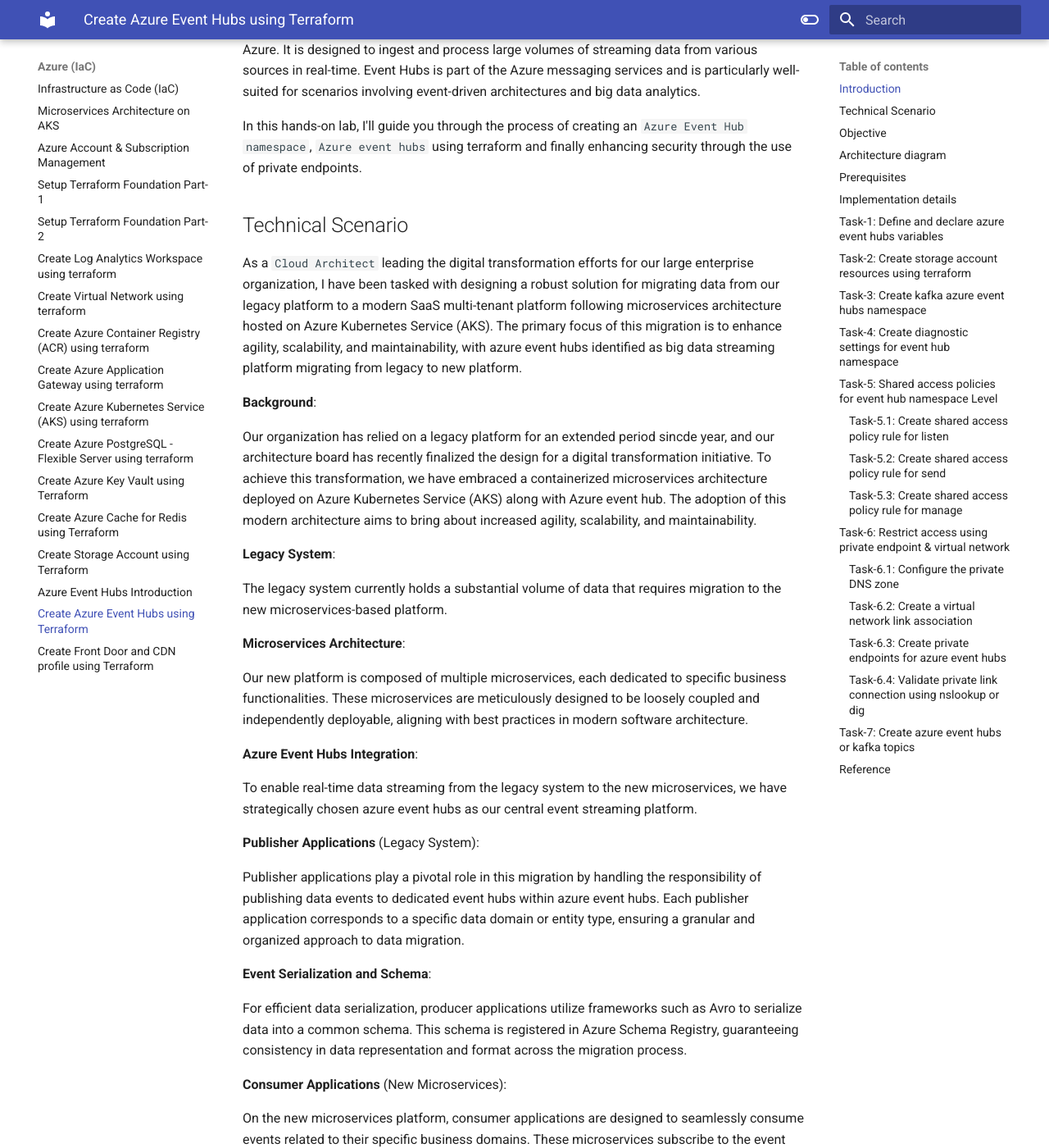
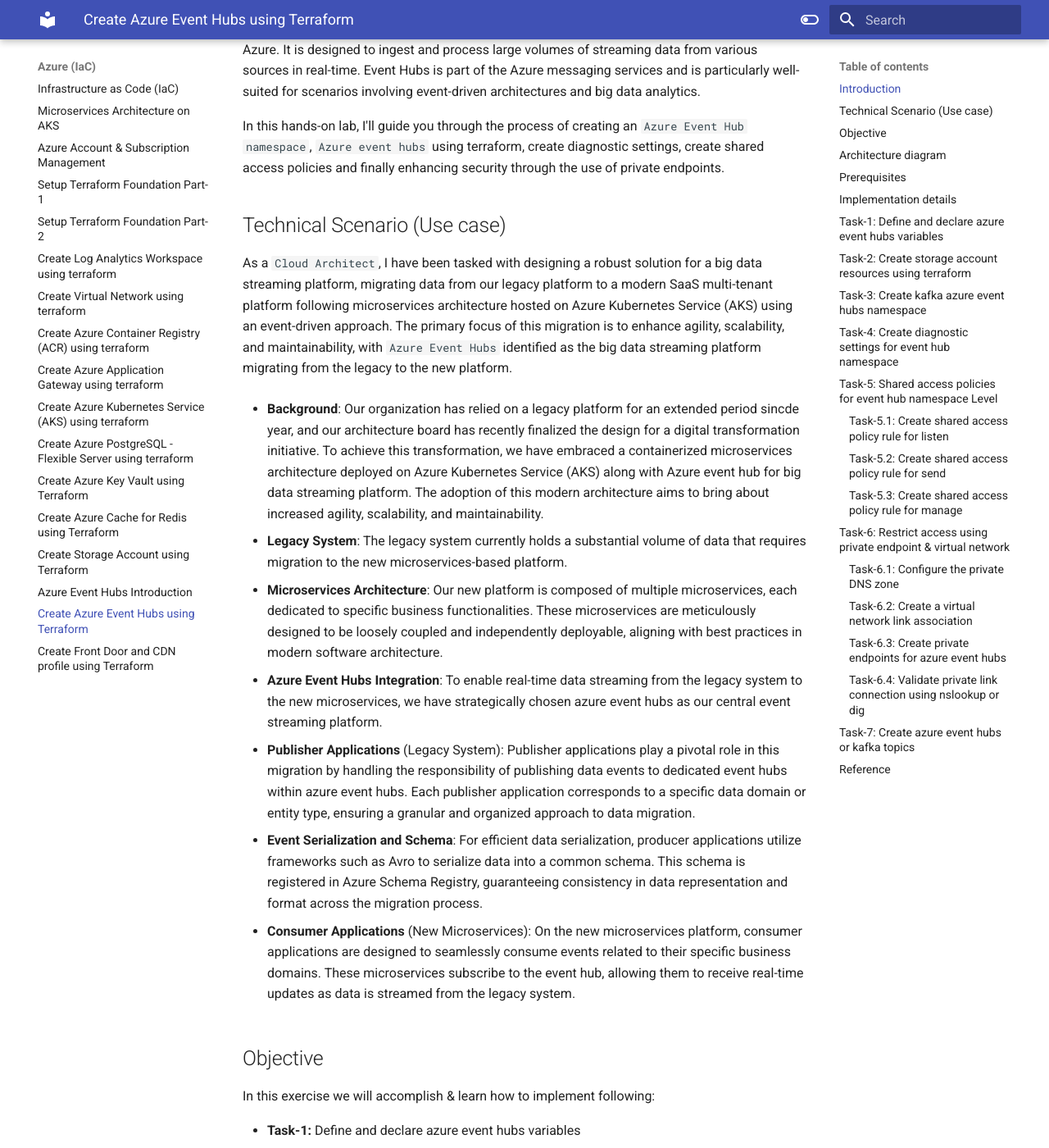
Before and after one commit to akeesari/micros-k8s, an MkDocs documentation site: the page built from docs/azure/16-event-hubs-part-2.md, in a window 1280 px wide and 1400 px high, scrolled down 298 px. Shown: the whole window at 82% size. Built offline with MkDocs 1.6.1 and Material for MkDocs 9.7.7, drawn with Linux system fonts in a browser that asks for light colours; some of the changed text lies outside the part shown.

Commit message:
Create Azure Event Hubs for Apache Kafka using Terraform Part-2

````diff
--- a/docs/azure/16-event-hubs-part-2.md
+++ b/docs/azure/16-event-hubs-part-2.md
@@ -4,40 +4,26 @@
 
 Azure Event Hubs is a cloud-based, scalable data streaming platform provided by Microsoft Azure. It is designed to ingest and process large volumes of streaming data from various sources in real-time. Event Hubs is part of the Azure messaging services and is particularly well-suited for scenarios involving event-driven architectures and big data analytics.
 
-In this hands-on lab, I'll guide you through the process of creating an `Azure Event Hub namespace`, `Azure event hubs` using terraform and finally enhancing security through the use of private endpoints.
+In this hands-on lab, I'll guide you through the process of creating an `Azure Event Hub namespace`, `Azure event hubs` using terraform, create diagnostic settings, create shared access policies and finally enhancing security through the use of private endpoints.
 
-## Technical Scenario
+## Technical Scenario (Use case)
 
-As a `Cloud Architect` leading the digital transformation efforts for our large enterprise organization, I have been tasked with designing a robust solution for migrating data from our legacy platform to a modern SaaS multi-tenant platform following microservices architecture hosted on Azure Kubernetes Service (AKS). The primary focus of this migration is to enhance agility, scalability, and maintainability, with azure event hubs identified as big data streaming platform migrating from legacy to new platform.
+As a `Cloud Architect`, I have been tasked with designing a robust solution for a big data streaming platform, migrating data from our legacy platform to a modern SaaS multi-tenant platform following microservices architecture hosted on Azure Kubernetes Service (AKS) using an event-driven approach. The primary focus of this migration is to enhance agility, scalability, and maintainability, with `Azure Event Hubs` identified as the big data streaming platform migrating from the legacy to the new platform.
 
 
-**Background**:
+- **Background**: Our organization has relied on a legacy platform for an extended period sincde year, and our architecture board has recently finalized the design for a digital transformation initiative. To achieve this transformation, we have embraced a containerized microservices architecture deployed on Azure Kubernetes Service (AKS) along with Azure event hub for big data streaming platform. The adoption of this modern architecture aims to bring about increased agility, scalability, and maintainability.
 
-Our organization has relied on a legacy platform for an extended period sincde year, and our architecture board has recently finalized the design for a digital transformation initiative. To achieve this transformation, we have embraced a containerized microservices architecture deployed on Azure Kubernetes Service (AKS) along with Azure event hub. The adoption of this modern architecture aims to bring about increased agility, scalability, and maintainability.
+- **Legacy System**: The legacy system currently holds a substantial volume of data that requires migration to the new microservices-based platform.
 
-**Legacy System**:
+- **Microservices Architecture**: Our new platform is composed of multiple microservices, each dedicated to specific business functionalities. These microservices are meticulously designed to be loosely coupled and independently deployable, aligning with best practices in modern software architecture.
 
-The legacy system currently holds a substantial volume of data that requires migration to the new microservices-based platform.
+- **Azure Event Hubs Integration**: To enable real-time data streaming from the legacy system to the new microservices, we have strategically chosen azure event hubs as our central event streaming platform.
 
-**Microservices Architecture**:
+- **Publisher Applications** (Legacy System): Publisher applications play a pivotal role in this migration by handling the responsibility of publishing data events to dedicated event hubs within azure event hubs. Each publisher application corresponds to a specific data domain or entity type, ensuring a granular and organized approach to data migration.
 
-Our new platform is composed of multiple microservices, each dedicated to specific business functionalities. These microservices are meticulously designed to be loosely coupled and independently deployable, aligning with best practices in modern software architecture.
+- **Event Serialization and Schema**: For efficient data serialization, producer applications utilize frameworks such as Avro to serialize data into a common schema. This schema is registered in Azure Schema Registry, guaranteeing consistency in data representation and format across the migration process.
 
-**Azure Event Hubs Integration**:
-
-To enable real-time data streaming from the legacy system to the new microservices, we have strategically chosen azure event hubs as our central event streaming platform.
-
-**Publisher Applications** (Legacy System):
-
-Publisher applications play a pivotal role in this migration by handling the responsibility of publishing data events to dedicated event hubs within azure event hubs. Each publisher application corresponds to a specific data domain or entity type, ensuring a granular and organized approach to data migration.
-
-**Event Serialization and Schema**:
-
-For efficient data serialization, producer applications utilize frameworks such as Avro to serialize data into a common schema. This schema is registered in Azure Schema Registry, guaranteeing consistency in data representation and format across the migration process.
-
-**Consumer Applications** (New Microservices):
-
-On the new microservices platform, consumer applications are designed to seamlessly consume events related to their specific business domains. These microservices subscribe to the event hub, allowing them to receive real-time updates as data is streamed from the legacy system.
+- **Consumer Applications** (New Microservices): On the new microservices platform, consumer applications are designed to seamlessly consume events related to their specific business domains. These microservices subscribe to the event hub, allowing them to receive real-time updates as data is streamed from the legacy system.
 
 
 ## Objective
@@ -45,15 +31,19 @@
 In this exercise we will accomplish & learn how to implement following:
 
 - **Task-1:** Define and declare azure event hubs variables
-- **Task-2:** Create azure event hub namespace using terraform
-- **Task-3:** Create azure event hub using terraform
-- **Task-4:** Create azure storage account for event hubs using terraform
-- **Task-5:** Configure diagnostic settings for azure event hub using terraform
-<!-- - **Task-7:** Restrict access using private endpoint & virtual network
-- **Task-7.1:** Configure the Private DNS Zone
-- **Task-7.2:** Create a Virtual Network Link Association
-- **Task-7.3:** Create Private Endpoints for azure Storage
-- **Task-7.4:** Validate private link connection using nslookup or dig -->
+- **Task-2:** Create storage account resources using terraform
+- **Task-3:** Create kafka azure event hubs namespace
+- **Task-4:** Create diagnostic settings for event hub namespace
+- **Task-5:** Shared access policies for event hub namespace Level
+- **Task-5.1:** Create shared access policy rule for listen
+- **Task-5.2:** Create shared access policy rule for send
+- **Task-5.3:** Create shared access policy rule for manage
+- **Task-6:** Restrict access using private endpoint & virtual network
+- **Task-6.1:** Configure the private DNS zone
+- **Task-6.2:** Create a virtual network link association
+- **Task-6.3:** Create private endpoints for azure event hubs
+- **Task-6.4:** Validate private link connection using nslookup or dig
+- **Task-7:** Create azure event hubs or kafka topics
 
 ## Architecture diagram
 
@@ -102,6 +92,22 @@
 ## Task-1: Define and declare azure event hubs variables
 
 In this task, we will define and declare the necessary variables for creating the azure event hub namespace and azure event hub resources.
+
+This table summarizes the key information about each variable, including its name, description, and default value.
+
+| Variable Name                 | Description                                                                                                          | Default Value   |
+|-------------------------------|----------------------------------------------------------------------------------------------------------------------|-----------------|
+| kafka_eh_prefix               | Prefix of the Azure Event Hub (Kafka) name that's combined with the name of the event hub namespace.                 | "ehns"          |
+| kafka_eh_namespace_name       | (Required) Specifies the resource group name of the Event Hub namespace name that's combined with the name of the event hub namespace. | "eventhub1" |
+| kafka_eh_resource_group_name  | (Required) Specifies the resource group name of the Event Hub.                                                         | "replace me"    |
+| kafka_eh_location             | (Required) Specifies the location where the Event Hub will be deployed.                                                | "replace me"    |
+| kafka_eh_sku                  | (Required) Defines which tier to use. Valid options are Basic, Standard, and Premium. Please note that setting this field to Premium will force the creation of a new resource. | "Standard"   |
+| kafka_eh_capacity             | (Optional) Specifies the Capacity / Throughput Units for a Standard SKU namespace. Default capacity has a maximum of 2 but can be increased in blocks of 2 on a committed purchase basis. | 2           |
+| kafka_eh_partition_count      | (Optional) Specifies the number of partitions for a Kafka topic.                                                        | 10              |
+| kafka_eh_message_retention    | (Optional) Specifies the number of message retention.                                                                  | 1               |
+| kafka_eh_topics               | (Optional) An array of strings that indicates values of Kafka topics.                                                   | ["eventhub-1", "eventhub-2", "eventhub-3", "eventhub-4", "eventhub-5"] |
+| kafka_eh_tags                 | (Optional) Specifies the tags of the Kafka event hub.                                                                 | {}              |
+
 
 *Variable declaration:*
 
@@ -184,24 +190,14 @@
 
 ## Task-2: Create storage account resources using terraform
 
-**Purpose:** This task involves creating an Azure Storage Account dedicated to capturing events from the Kafka system. as part of the [Create Storage Account using Terraform](15-storage-account.md){:target="_blank"} lab we've already created storage account related resources.
+In this task, the objective is to establish an Azure Storage Account specifically designed for capturing events from the Kafka system. As part of the 'Create Storage Account using Terraform' lab, we have already generated resources related to the storage account. For more detailed information, refer to the documentation provided in the 'Create Storage Account using Terraform' lab.
 
+[Create Storage Account using Terraform](15-storage-account.md){:target="_blank"}
 
-Task-1.1: Create Diagnostic Settings for Storage Account
-
-**Purpose:** To enable monitoring and diagnostics, this task configures diagnostic settings for Storage Account. It captures log data related to storage reads, ensuring visibility into system activities.
-
-Task-1.2: Storage Account Container for Kafka Event Capture
-
-**Purpose:** This task creates a specific container within the Storage Account
-
-Task-1.3: Create Diagnostic Settings at the Blob Level
-
-**Purpose:**  This step involves configuring diagnostic settings at the blob level, offering granular insights into storage-related activities at the individual data blob level.
 
 ## Task-3: Create kafka azure event hubs namespace
 
-**Purpose:** Establishing an azure event hubs Namespace dedicated to a business unit ensures a centralized, scalable, and reliable platform for handling real-time event streaming. It acts as the core component for event ingestion and distribution.
+Establishing an azure event hubs Namespace dedicated to a business unit ensures a centralized, scalable, and reliable platform for handling real-time event streaming. It acts as the core component for event ingestion and distribution.
 
 ``` bash title="eventhub.tf"
 # Create azure event hub namespace using terraform
@@ -236,13 +232,13 @@
 
 ```
 
-**Run terraform validate & format:**
+Run terraform validate & format:
 ```bash
 terraform validate
 terraform fmt
 ```
 
-**Run terraform plan & apply:**
+Run terraform plan & apply:
 ```bash
 terraform plan -out=dev-plan -var-file="./environments/dev-variables.tfvars"
 terraform apply dev-plan
@@ -299,13 +295,13 @@
 }
 ```
 
-**Run terraform validate & format:**
+Run terraform validate & format:
 ```bash
 terraform validate
 terraform fmt
 ```
 
-**Run terraform plan & apply:**
+Run terraform plan & apply:
 ```bash
 terraform plan -out=dev-plan -var-file="./environments/dev-variables.tfvars"
 terraform apply dev-plan
@@ -337,14 +333,13 @@
 }
 
 ```
-
-**Run terraform validate & format:**
+Run terraform validate & format:
 ```bash
 terraform validate
 terraform fmt
 ```
 
-**Run terraform plan & apply:**
+Run terraform plan & apply:
 ```bash
 terraform plan -out=dev-plan -var-file="./environments/dev-variables.tfvars"
 terraform apply dev-plan
@@ -368,13 +363,13 @@
 }
 ```
 
-**Run terraform validate & format:**
+Run terraform validate & format:
 ```bash
 terraform validate
 terraform fmt
 ```
 
-**Run terraform plan & apply:**
+Run terraform plan & apply:
 ```bash
 terraform plan -out=dev-plan -var-file="./environments/dev-variables.tfvars"
 terraform apply dev-plan
@@ -398,13 +393,13 @@
 }
 ```
 
-**Run terraform validate & format:**
+Run terraform validate & format:
 ```bash
 terraform validate
 terraform fmt
 ```
 
-**Run terraform plan & apply:**
+Run terraform plan & apply:
 ```bash
 terraform plan -out=dev-plan -var-file="./environments/dev-variables.tfvars"
 terraform apply dev-plan
@@ -414,11 +409,13 @@
 
 ## Task-6: Restrict access using private endpoint & virtual network
 
+To enhance security and limit access to an Azure Event Hubs namespace, you can utilize private endpoints and Azure Private Link. This approach assigns virtual network private IP addresses to the Azure Event Hubs namespace endpoints, ensuring that network traffic between clients on the virtual network and the Azure Event Hubs namespace's private endpoints traverses a secure path on the Microsoft backbone network, eliminating exposure from the public internet.
+
 [![Alt text](images/event-hubs/image-13.png)](images/event-hubs/image-13.png){:target="_blank"}
 
 ### Task-6.1: Configure the private DNS zone
 
-**Purpose:** Creating a private DNS zone enhances security by allowing resolution of azure event hubs privately. It's a prerequisite for establishing a private link between the virtual network and the azure event hubs.
+Creating a private DNS zone enhances security by allowing resolution of azure event hubs privately. It's a prerequisite for establishing a private link between the virtual network and the azure event hubs.
 
 
 ``` bash title="eventhub.tf"
@@ -476,13 +474,13 @@
 }
 ```
 
-**Run terraform validate & format:**
+Run terraform validate & format:
 ```bash
 terraform validate
 terraform fmt
 ```
 
-**Run terraform plan & apply:**
+Run terraform plan & apply:
 ```bash
 terraform plan -out=dev-plan -var-file="./environments/dev-variables.tfvars"
 terraform apply dev-plan
@@ -530,13 +528,13 @@
 
 ```
 
-**Run terraform validate & format:**
+Run terraform validate & format:
 ```bash
 terraform validate
 terraform fmt
 ```
 
-**Run terraform plan & apply:**
+Run terraform plan & apply:
 ```bash
 terraform plan -out=dev-plan -var-file="./environments/dev-variables.tfvars"
 terraform apply dev-plan
@@ -551,18 +549,16 @@
 
 ### Task-6.4: Validate private link connection using nslookup or dig
 
-**Purpose:** Manually validating the private link connection ensures that the private endpoints are properly configured and functioning. using nslookup or dig confirms the successful resolution of the private endpoint's DNS name within the virtual network.
-
+Manually validating the private link connection ensures that the private endpoints are properly configured and functioning. using nslookup or dig confirms the successful resolution of the private endpoint's DNS name within the virtual network.
 
 This process ensures that the private link connection is successfully established and allows expected private IP address associated with our resource in the private virtual network.
 
 
 ## Task-7: Create azure event hubs or kafka topics
 
-**Purpose:** This task creates a shared access policy rule with listening permissions. It enables entities to consume events from the event hub namespace, supporting secure and controlled access to the streaming data.
+This task involves the creation of Azure Event Hubs or Kafka Topics, providing a crucial foundation for applications to efficiently consume events from these messaging platforms. The objective is to demonstrate the capability of creating multiple topics systematically. In the course of this task, we will create five topics, showcasing a approach to establishing and managing multiple topics within a loop.
 
 ``` bash title="eventhub.tf"
-
 # Create azure event hubs or Kafka Topics
 resource "azurerm_eventhub" "eventhubs" {
   for_each = toset([
@@ -600,13 +596,13 @@
 }
 ```
 
-**Run terraform validate & format:**
+Run terraform validate & format:
 ```bash
 terraform validate
 terraform fmt
 ```
 
-**Run terraform plan & apply:**
+Run terraform plan & apply:
 ```bash
 terraform plan -out=dev-plan -var-file="./environments/dev-variables.tfvars"
 terraform apply dev-plan
````
Also changed, not shown: other parts of docs/azure/16-event-hubs-part-2.md (+9 -8 lines).
